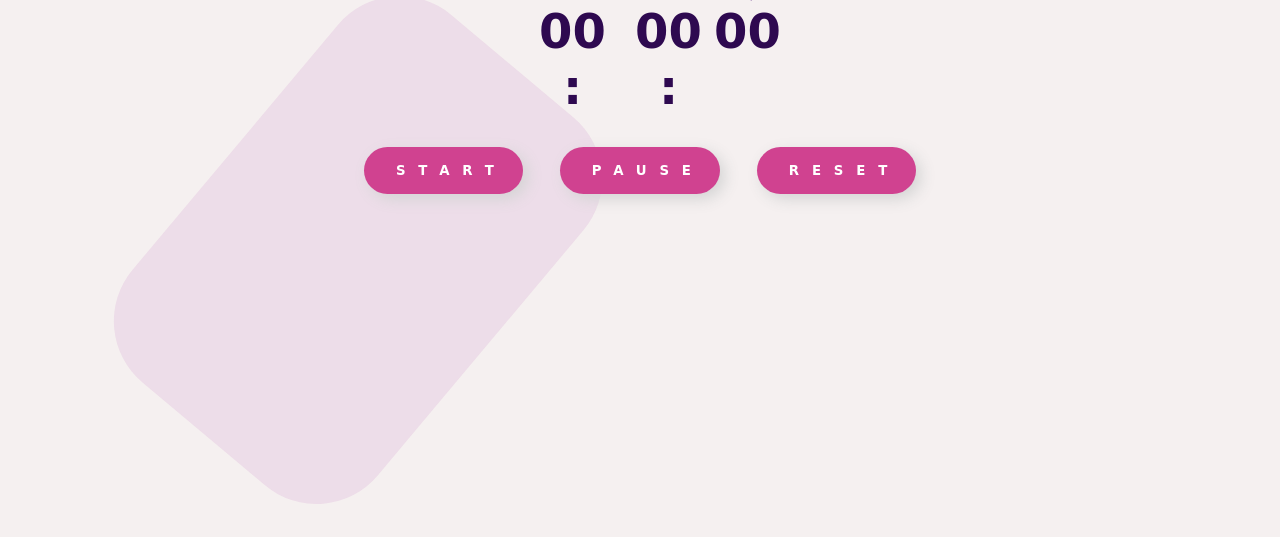
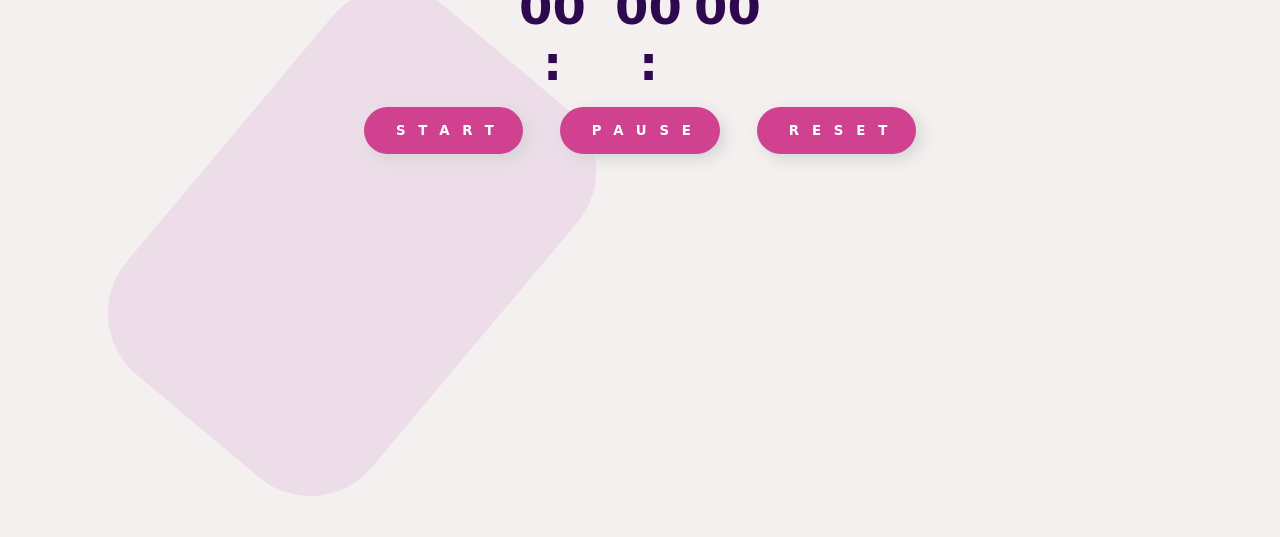
Before and after one commit to webdiego/OctupuStop-MyTime, a plain HTML site: page index.html in a window 1280 px wide. Shown: the part 318-855 px from the top of the page. Drawn offline with Linux system fonts and the light colour scheme; a web font is replaced by a local one.

Commit message:
style organized

```diff
--- a/style.css
+++ b/style.css
@@ -1,3 +1,9 @@
+*{
+  padding: 0;
+  margin: 0;
+  box-sizing: border-box;
+}
+
 body{
   font-family: 'Baloo Tammudu 2', cursive;
   position: relative;
@@ -19,6 +25,7 @@ body{
 
 }
 
+/*BACKGROUND CARD*/
 .pink{
   top: -20%;
   left: -15%;
@@ -64,6 +71,8 @@ img{
   width: 10rem;
   z-index: 20;
 }
+
+/*/FONT*/
 h1{
   color: rgb(135, 65, 192);
   text-align: center;
@@ -100,6 +109,7 @@ li{
   margin-left: -17px;
 }
 
+/*BUTTON */
 button{
   font-family: 'Baloo Tammudu 2', cursive;
   font-size: 1,5rem;
```
